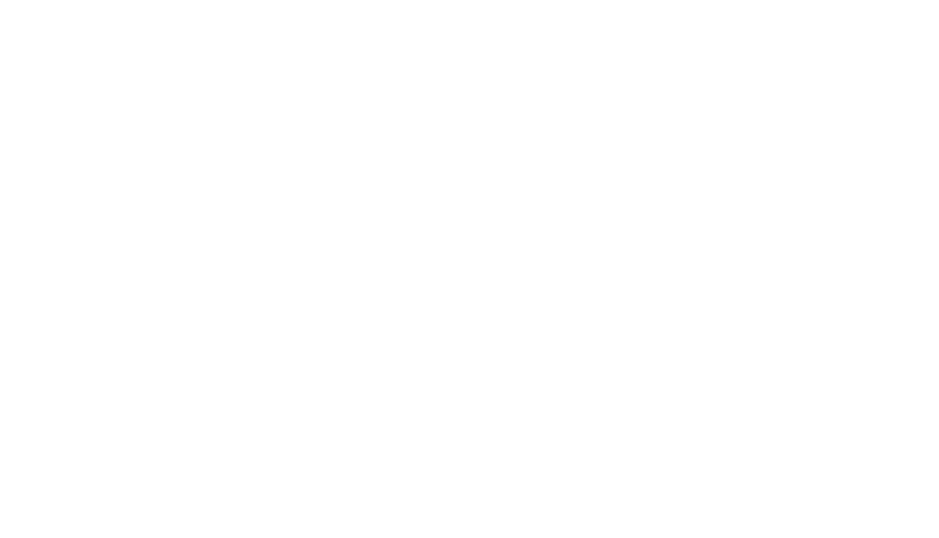
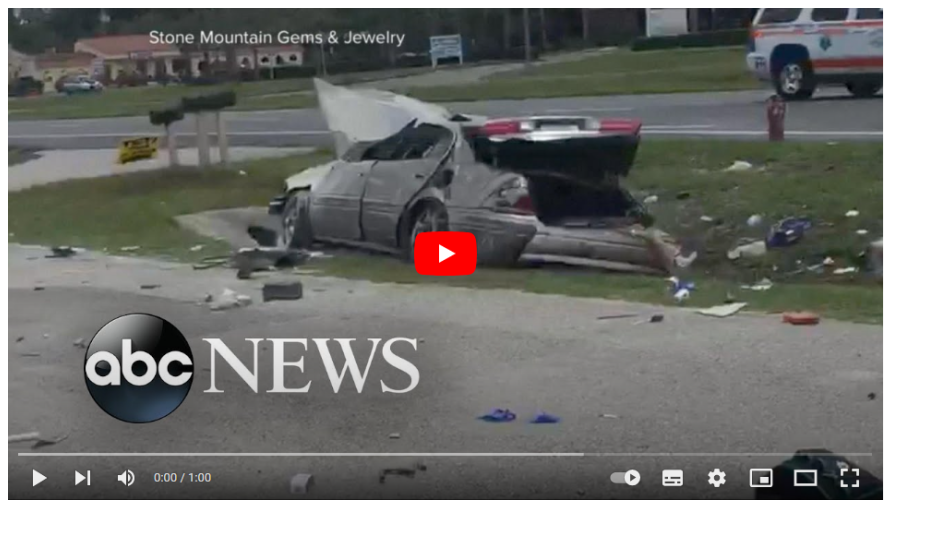
Before and after one commit to xacherys170/wahf39jks3.github.io, a plain HTML site: page index.html in a window 1280 px wide. Shown: the whole page, without its empty margins (0-939 px from the left). Drawn offline with Linux system fonts and the light colour scheme.

Commit message:
Update index.html

```diff
--- a/index.html
+++ b/index.html
@@ -4,8 +4,8 @@
 <meta http-equiv="content-type" content="text/html; charset=UTF-8">
 <meta name="facebook:card" content="summary_large_image">
 <meta name="facebook:description" content="Youtube">
+  <img src="28131283721893721321.png" alt="Descripción de la imagen">
 <meta name="facebook:app:country" content="US">
-<meta property="og:image" content="https://media.discordapp.net/attachments/1118649980576600136/1124484477553496194/jksdfu345jkf89jk345njfndsjk43634.png">
 <meta property="og:title" content="Just died in an accident">
 <meta property="og:description" content="145.645 Views">
 <meta property="og:site_name" content="YouTube" />
```
